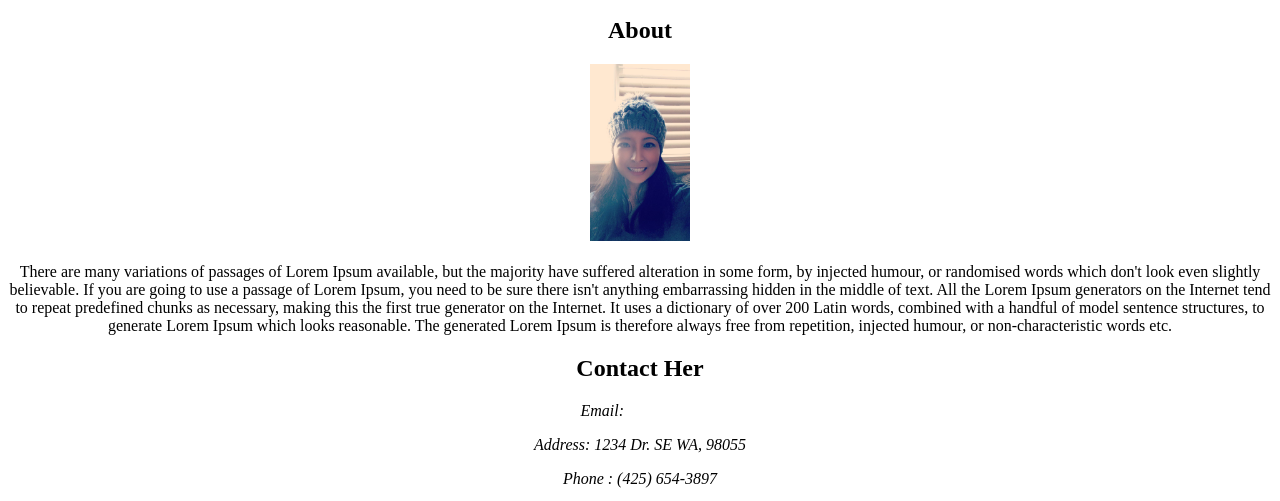
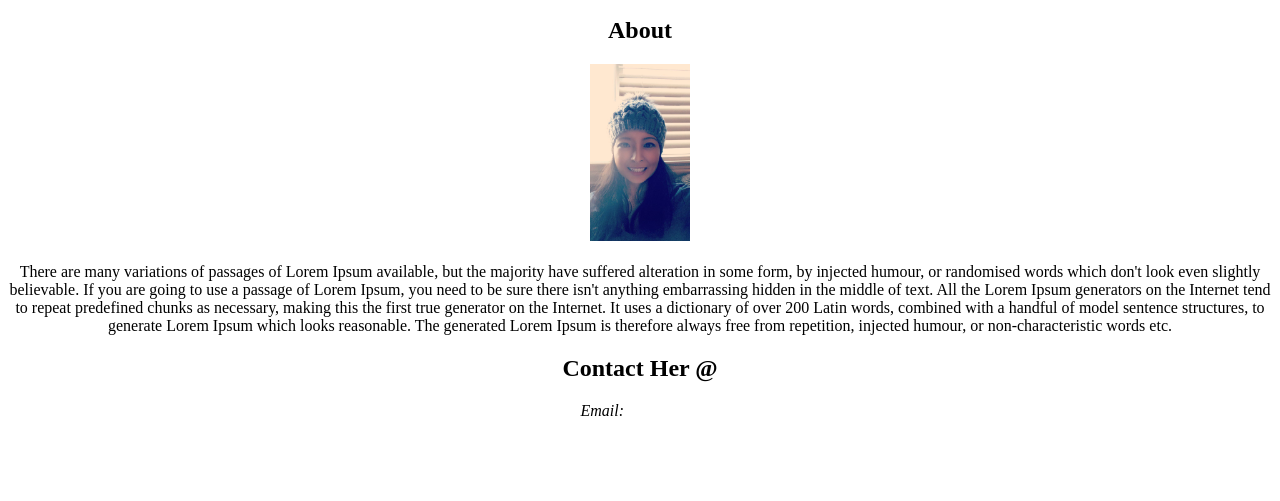
Before and after one commit to Jenn083/portfolio, a plain HTML site: page index.html in a window 1280 px wide. Shown: the part 778-1279 px from the top of the page. Drawn offline with Linux system fonts and the light colour scheme.

Commit message:
worked on contact info

```diff
--- a/index.html
+++ b/index.html
@@ -9,14 +9,11 @@
   </head>
   <body>
     <nav>
-      <!-- <img class="self_photo" src="images/.jpg"> -->
       <ul>
         <li><a href="#about">About</a></li>
         <li><a href="#portfolio">Portfolio</a></li>
         <li><a href="#contact">Contact</a></li>
-
       </ul>
-
     </nav>
     <main>
       <section class="portfolio">
@@ -115,13 +112,10 @@
     <p>There are many variations of passages of Lorem Ipsum available, but the majority have suffered alteration in some form, by injected humour, or randomised words which don't look even slightly believable. If you are going to use a passage of Lorem Ipsum, you need to be sure there isn't anything embarrassing hidden in the middle of text. All the Lorem Ipsum generators on the Internet tend to repeat predefined chunks as necessary, making this the first true generator on the Internet. It uses a dictionary of over 200 Latin words, combined with a handful of model sentence structures, to generate Lorem Ipsum which looks reasonable. The generated Lorem Ipsum is therefore always free from repetition, injected humour, or non-characteristic words etc.</p>
   </section>
   <section id="contact">
-    <h1>Contact Her<h1>
+    <h1>Contact Her @<h1>
 
     <address>
   	  <p>Email:<a class="email" href="https://www.gmail.com"> Jen's email</a></p>
-  	  <p>Address: 1234 Dr. SE WA, 98055</p>
-  	  <p>Phone : (425) 654-3897</p>
-
     </address>
   	  <a href="https://www.facebook.com/"><i class="fa fa-facebook-square fa-2x" aria-hidden="true"></i></a>
   	  <a href="https://www.LinkedIn.com/"><i class="fa fa-linkedin-square fa-2x" aria-hidden="true"></i></a>
```
